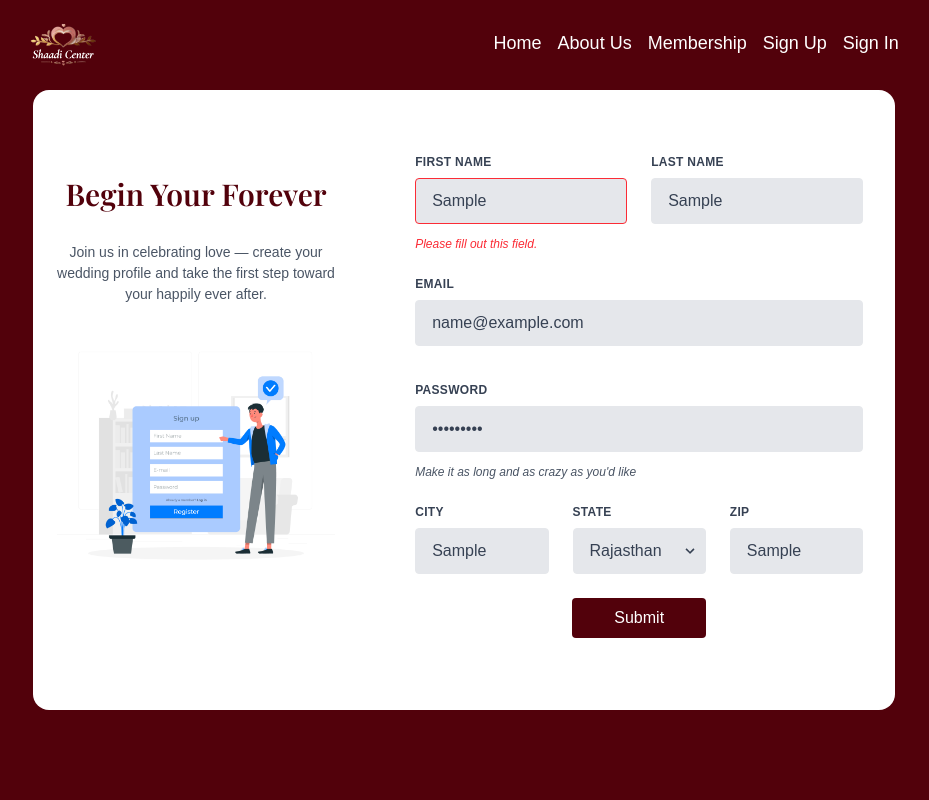
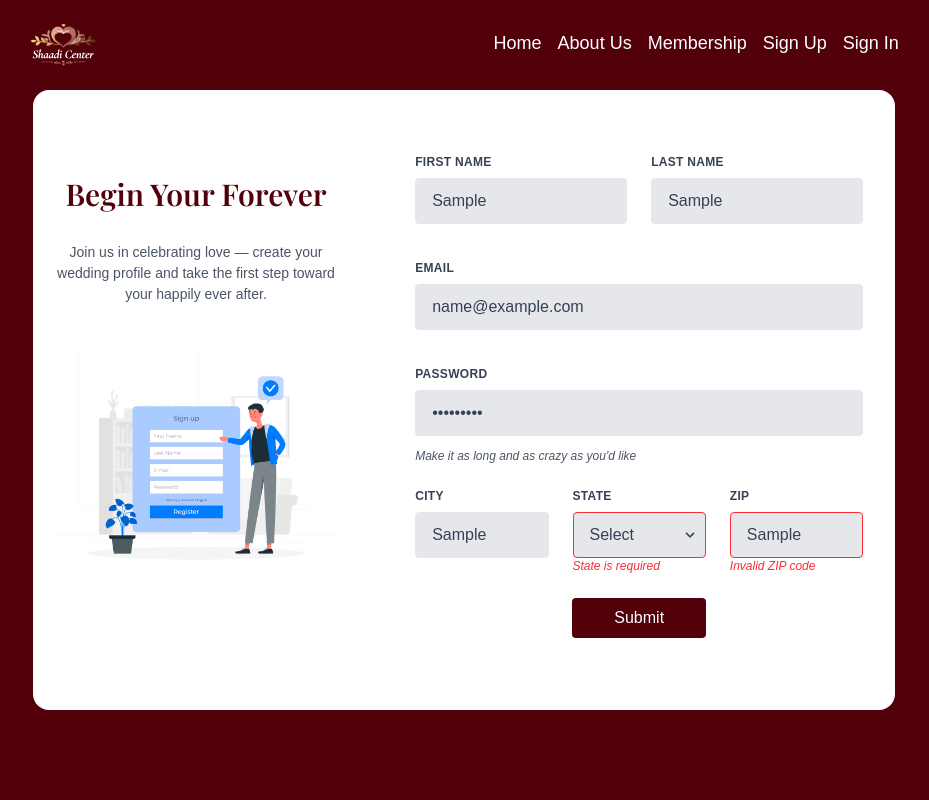
Before and after one commit to puneetsharma004/myshaadi, a Next.js app: page /signup in a window 1280 px wide. Both pictures are taken after typing "Sample", "Sample", "name@example.com", "Sample123", "Sample", "Sample" into the empty fields and a click on the button "Submit". Shown: the top 800 px of the page, without its empty margins (176-1105 px from the left). Built offline with nearby package versions, Linux system fonts and the light colour scheme; a web font is replaced by a local one.

Commit message:
16th commit

```diff
--- a/src/app/signin/page.jsx
+++ b/src/app/signin/page.jsx
@@ -2,6 +2,7 @@
 import { useFormik } from 'formik'
 import Image from 'next/image'
 import React from 'react'
+import *as Yup from 'yup'
 
 export default function SignUpIn() {
   let formik  = useFormik({
@@ -10,6 +11,10 @@ export default function SignUpIn() {
       password:"",
       remenberMe:""
     },
+    validationSchema: Yup.object({
+      email: Yup.string().email('Invalid email').required('Email is required'),
+      password: Yup.string().required('Password required'),
+    }),
     onSubmit:()=>{console.log(formik.values)}
   })
 
@@ -50,6 +55,9 @@ export default function SignUpIn() {
                     onChange={(e)=>{formik.setFieldValue("email",e.target.value)}}
                   />
                 </div>
+                {formik.touched.email && formik.errors.email && (
+        <p className="text-red-500 text-xs italic px-3">{formik.errors.email}</p>
+      )}
               </div>
 
               <div className="flex flex-wrap -mx-3 mb-4 sm:mb-6">
@@ -64,13 +72,20 @@ export default function SignUpIn() {
                     placeholder="******************"
                     onChange={(e)=>{formik.setFieldValue("password", e.target.value)}}
                   />
-                  <p className="text-xs text-red-600 cursor-pointer hover:text-red-700">Forget password</p>
                 </div>
+                {formik.touched.password && formik.errors.password && (
+        <p className="text-red-500 text-xs italic px-3">{formik.errors.password}</p>
+      )}
               </div>
 
-              <div className='flex gap-2 text-[13px] sm:text-[14px]'>
-                <input type='checkbox' className='cursor-pointer' id="remember" onChange={(e)=>{formik.setFieldValue("remenberMe", e.target.checked)}}/>
+
+              <div className='flex gap-2 text-[13px] sm:text-[14px] justify-between items-center'>
+                <div className='flex gap-2 items-center'>
+                  <input type='checkbox' className='cursor-pointer' id="remember" onChange={(e)=>{formik.setFieldValue("remenberMe", e.target.checked)}}/>
                 <label htmlFor="remember">Remember Me</label>
+                </div>
+
+                <p className="text-xs text-red-600 cursor-pointer hover:text-red-700">Forget password</p>
               </div>
 
               <div className='flex justify-center items-center mt-4 sm:mt-6'>
--- a/src/app/signup/page.jsx
+++ b/src/app/signup/page.jsx
@@ -2,8 +2,18 @@
 import { useFormik } from 'formik'
 import Image from 'next/image'
 import React from 'react'
+import * as Yup from 'yup';
+export default function SignUpIn() {
 
-export default function SignUpIn() {
+//   const validationSchema = Yup.object({
+//   firstName: Yup.string().required('First name is required'),
+//   lastName: Yup.string().required('Last name is required'),
+//   email: Yup.string().email('Invalid email').required('Email is required'),
+//   password: Yup.string().min(6, 'Password must be at least 6 characters').required('Password required'),
+//   city: Yup.string().required('City is required'),
+//   state: Yup.string().required('State is required'),
+//   zip: Yup.string().matches(/^\d{5,6}$/, 'Invalid ZIP code').required('ZIP required')
+// });
 
   let formik = useFormik({
     initialValues:{
@@ -15,7 +25,19 @@ export default function SignUpIn() {
       state:"",
       zip:"",
     },
+
+    validationSchema: Yup.object({
+ firstName: Yup.string().required('First name is required'),
+ lastName: Yup.string().required('Last name is required'),
+ email: Yup.string().email('Invalid email').required('Email is required'),
+ password: Yup.string().min(6, 'Password must be at least 6 characters').required('Password required'),
+ city: Yup.string().required('City is required'),
+ state: Yup.string().required('State is required'),
+ zip: Yup.string().matches(/^\d{5,6}$/, 'Invalid ZIP code').required('ZIP required')
+}),
     onSubmit: ()=>{console.log(formik.values)},
+
+
 
   })
   return (
@@ -37,70 +59,192 @@ export default function SignUpIn() {
             </div>
 
             <form className="w-full max-w-lg bg-white rounded px-4 sm:px-8 pt-4 sm:pt-6 pb-6 sm:pb-8" onSubmit={formik.handleSubmit}>
+  {/* First Name */}
   <div className="flex flex-wrap -mx-3 mb-4 sm:mb-6">
     <div className="w-full md:w-1/2 px-3 mb-4 md:mb-0">
       <label className="block uppercase tracking-wide text-gray-700 text-xs font-bold mb-2" htmlFor="grid-first-name">
         First Name
       </label>
-                  <input className="appearance-none block w-full bg-gray-200 text-gray-700 border border-red-500 rounded py-2 sm:py-3 px-4 mb-3 leading-tight focus:outline-none focus:bg-white" id="grid-first-name" type="text" placeholder="Krishna" name='first' onChange={(e)=>{formik.setFieldValue("firstName",e.target.value)}}/>
-                  <p className="text-red-500 text-xs italic">Please fill out this field.</p>
+      <input
+        className={`appearance-none block w-full bg-gray-200 text-gray-700 border rounded py-2 sm:py-3 px-4 mb-3 leading-tight focus:outline-none focus:bg-white ${
+          formik.touched.firstName && formik.errors.firstName
+            ? 'border-red-500'
+            : 'border-gray-200'
+        }`}
+        id="grid-first-name"
+        type="text"
+        placeholder="Krishna"
+        name="firstName"
+        onChange={formik.handleChange}
+        onBlur={formik.handleBlur}
+        value={formik.values.firstName}
+      />
+      {formik.touched.firstName && formik.errors.firstName && (
+        <p className="text-red-500 text-xs italic">{formik.errors.firstName}</p>
+      )}
     </div>
+
+    {/* Last Name */}
     <div className="w-full md:w-1/2 px-3">
       <label className="block uppercase tracking-wide text-gray-700 text-xs font-bold mb-2" htmlFor="grid-last-name">
         Last Name
       </label>
-                  <input className="appearance-none block w-full bg-gray-200 text-gray-700 border border-gray-200 rounded py-2 sm:py-3 px-4 leading-tight focus:outline-none focus:bg-white focus:border-gray-500" id="grid-last-name" type="text" placeholder="Yadav" name='last' onChange={(e)=>{formik.setFieldValue("lasttName",e.target.value)}}/>
+      <input
+        className={`appearance-none block w-full bg-gray-200 text-gray-700 border rounded py-2 sm:py-3 px-4 leading-tight focus:outline-none focus:bg-white focus:border-gray-500 ${
+          formik.touched.lastName && formik.errors.lastName
+            ? 'border-red-500'
+            : 'border-gray-200'
+        }`}
+        id="grid-last-name"
+        type="text"
+        placeholder="Yadav"
+        name="lastName"
+        onChange={formik.handleChange}
+        onBlur={formik.handleBlur}
+        value={formik.values.lastName}
+      />
+      {formik.touched.lastName && formik.errors.lastName && (
+        <p className="text-red-500 text-xs italic">{formik.errors.lastName}</p>
+      )}
     </div>
   </div>
 
+  {/* Email */}
   <div className="flex flex-wrap -mx-3 mb-4 sm:mb-6">
     <div className="w-full px-3">
       <label className="block uppercase tracking-wide text-gray-700 text-xs font-bold mb-2" htmlFor="grid-email">
         Email
       </label>
-                  <input className="appearance-none block w-full bg-gray-200 text-gray-700 border border-gray-200 rounded py-2 sm:py-3 px-4 mb-3 leading-tight focus:outline-none focus:bg-white focus:border-gray-500" id="grid-email" type="email" placeholder="work@example.com" name='first' onChange={(e)=>{formik.setFieldValue("email",e.target.value)}}/>
+      <input
+        className={`appearance-none block w-full bg-gray-200 text-gray-700 border rounded py-2 sm:py-3 px-4 mb-3 leading-tight focus:outline-none focus:bg-white focus:border-gray-500 ${
+          formik.touched.email && formik.errors.email
+            ? 'border-red-500'
+            : 'border-gray-200'
+        }`}
+        id="grid-email"
+        type="email"
+        placeholder="work@example.com"
+        name="email"
+        onChange={formik.handleChange}
+        onBlur={formik.handleBlur}
+        value={formik.values.email}
+      />
+      {formik.touched.email && formik.errors.email && (
+        <p className="text-red-500 text-xs italic">{formik.errors.email}</p>
+      )}
     </div>
   </div>
 
+  {/* Password */}
   <div className="flex flex-wrap -mx-3 mb-4 sm:mb-6">
     <div className="w-full px-3">
       <label className="block uppercase tracking-wide text-gray-700 text-xs font-bold mb-2" htmlFor="grid-password">
         Password
       </label>
-                  <input className="appearance-none block w-full bg-gray-200 text-gray-700 border border-gray-200 rounded py-2 sm:py-3 px-4 mb-3 leading-tight focus:outline-none focus:bg-white focus:border-gray-500" id="grid-password" type="password" placeholder="******************" name='password' onChange={(e)=>{formik.setFieldValue("password",e.target.value)}}/>
+      <input
+        className={`appearance-none block w-full bg-gray-200 text-gray-700 border rounded py-2 sm:py-3 px-4 mb-3 leading-tight focus:outline-none focus:bg-white focus:border-gray-500 ${
+          formik.touched.password && formik.errors.password
+            ? 'border-red-500'
+            : 'border-gray-200'
+        }`}
+        id="grid-password"
+        type="password"
+        placeholder="******************"
+        name="password"
+        onChange={formik.handleChange}
+        onBlur={formik.handleBlur}
+        value={formik.values.password}
+      />
+      {formik.touched.password && formik.errors.password ? (
+        <p className="text-red-500 text-xs italic">{formik.errors.password}</p>
+      ) : (
         <p className="text-gray-600 text-xs italic">Make it as long and as crazy as you'd like</p>
+      )}
     </div>
   </div>
 
-
-
+  {/* City, State, ZIP */}
   <div className="flex flex-wrap -mx-3 mb-4 sm:mb-6">
+    {/* City */}
     <div className="w-full sm:w-1/3 px-3 mb-4 sm:mb-0">
       <label className="block uppercase tracking-wide text-gray-700 text-xs font-bold mb-2" htmlFor="grid-city">
         City
       </label>
-                  <input className="appearance-none block w-full bg-gray-200 text-gray-700 border border-gray-200 rounded py-2 sm:py-3 px-4 leading-tight focus:outline-none focus:bg-white focus:border-gray-500" id="grid-city" type="text" placeholder="Albuquerque" name='city' onChange={(e)=>{formik.setFieldValue("city",e.target.value)}}/>
+      <input
+        className={`appearance-none block w-full bg-gray-200 text-gray-700 border rounded py-2 sm:py-3 px-4 leading-tight focus:outline-none focus:bg-white focus:border-gray-500 ${
+          formik.touched.city && formik.errors.city
+            ? 'border-red-500'
+            : 'border-gray-200'
+        }`}
+        id="grid-city"
+        type="text"
+        placeholder="Albuquerque"
+        name="city"
+        onChange={formik.handleChange}
+        onBlur={formik.handleBlur}
+        value={formik.values.city}
+      />
+      {formik.touched.city && formik.errors.city && (
+        <p className="text-red-500 text-xs italic">{formik.errors.city}</p>
+      )}
     </div>
+
+    {/* State */}
     <div className="w-full sm:w-1/3 px-3 mb-4 sm:mb-0">
       <label className="block uppercase tracking-wide text-gray-700 text-xs font-bold mb-2" htmlFor="grid-state">
         State
       </label>
       <div className="relative">
-                    <select className="block appearance-none w-full bg-gray-200 border border-gray-200 text-gray-700 py-2 sm:py-3 px-4 pr-8 rounded leading-tight focus:outline-none focus:bg-white focus:border-gray-500" id="grid-state" name='state' onChange={(e)=>{formik.setFieldValue("firstName",e.target.value)}}>
-                      <option>Rajasthan</option>
-                      <option>Banglore</option>
-                      <option>Punjab</option>
+        <select
+          className={`block appearance-none w-full bg-gray-200 border text-gray-700 py-2 sm:py-3 px-4 pr-8 rounded leading-tight focus:outline-none focus:bg-white focus:border-gray-500 ${
+            formik.touched.state && formik.errors.state
+              ? 'border-red-500'
+              : 'border-gray-200'
+          }`}
+          id="grid-state"
+          name="state"
+          onChange={formik.handleChange}
+          onBlur={formik.handleBlur}
+          value={formik.values.state}
+        >
+          <option value="">Select</option>
+          <option value="Rajasthan">Rajasthan</option>
+          <option value="Banglore">Banglore</option>
+          <option value="Punjab">Punjab</option>
         </select>
         <div className="pointer-events-none absolute inset-y-0 right-0 flex items-center px-2 text-gray-700">
-                      <svg className="fill-current h-4 w-4" xmlns="http://www.w3.org/2000/svg" viewBox="0 0 20 20"><path d="M9.293 12.95l.707.707L15.657 8l-1.414-1.414L10 10.828 5.757 6.586 4.343 8z"/></svg>
+          <svg className="fill-current h-4 w-4" xmlns="http://www.w3.org/2000/svg" viewBox="0 0 20 20">
+            <path d="M9.293 12.95l.707.707L15.657 8l-1.414-1.414L10 10.828 5.757 6.586 4.343 8z"/>
+          </svg>
         </div>
       </div>
+      {formik.touched.state && formik.errors.state && (
+        <p className="text-red-500 text-xs italic">{formik.errors.state}</p>
+      )}
     </div>
+
+    {/* ZIP */}
     <div className="w-full sm:w-1/3 px-3 mb-4 sm:mb-0">
       <label className="block uppercase tracking-wide text-gray-700 text-xs font-bold mb-2" htmlFor="grid-zip">
         Zip
       </label>
-                  <input className="appearance-none block w-full bg-gray-200 text-gray-700 border border-gray-200 rounded py-2 sm:py-3 px-4 leading-tight focus:outline-none focus:bg-white focus:border-gray-500" id="grid-zip" type="text" placeholder="90210" name='zip' onChange={(e)=>{formik.setFieldValue("zip",e.target.value)}}/>
+      <input
+        className={`appearance-none block w-full bg-gray-200 text-gray-700 border rounded py-2 sm:py-3 px-4 leading-tight focus:outline-none focus:bg-white focus:border-gray-500 ${
+          formik.touched.zip && formik.errors.zip
+            ? 'border-red-500'
+            : 'border-gray-200'
+        }`}
+        id="grid-zip"
+        type="text"
+        placeholder="90210"
+        name="zip"
+        onChange={formik.handleChange}
+        onBlur={formik.handleBlur}
+        value={formik.values.zip}
+      />
+      {formik.touched.zip && formik.errors.zip && (
+        <p className="text-red-500 text-xs italic">{formik.errors.zip}</p>
+      )}
     </div>
   </div>
 
```
Lines whose indentation alone changed are shown as unchanged.
